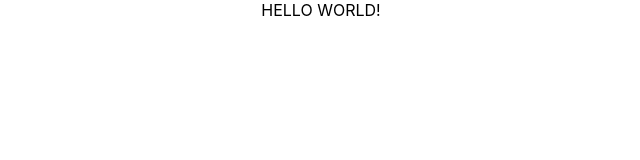
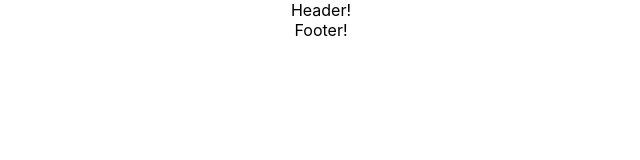
Before and after one commit to YardenPeretz/tools-index, a React (Create React App) app: page / in a window 1280 px wide. Shown: the top 160 px of the page, without its empty margins (319-959 px from the left). Built offline with nearby package versions, Linux system fonts and the light colour scheme.

Commit message:
fix header footer

```diff
--- a/src/App.js
+++ b/src/App.js
@@ -1,10 +1,12 @@
 
 import './App.css';
-
+import Header from './components/Header/Header';
+import Footer from './components/Footer/Footer';
 function App() {
   return (
     <div className="App">
-      HELLO WORLD!
+      <Header></Header>
+      <Footer></Footer>
     </div>
   );
 }
--- a/src/components/Footer/Footer.js
+++ b/src/components/Footer/Footer.js
@@ -0,0 +1,9 @@
+function Footer() {
+    return (
+      <div className="Footer">
+        Footer!
+      </div>
+    );
+  }
+
+export default Footer;
--- a/src/components/Header/Header.js
+++ b/src/components/Header/Header.js
@@ -1,9 +1,7 @@
-import './App.css';
-
 function Header() {
   return (
-    <div className="App">
-      HELLO WORLD!
+    <div className="Header">
+      Header!
     </div>
   );
 }
```
